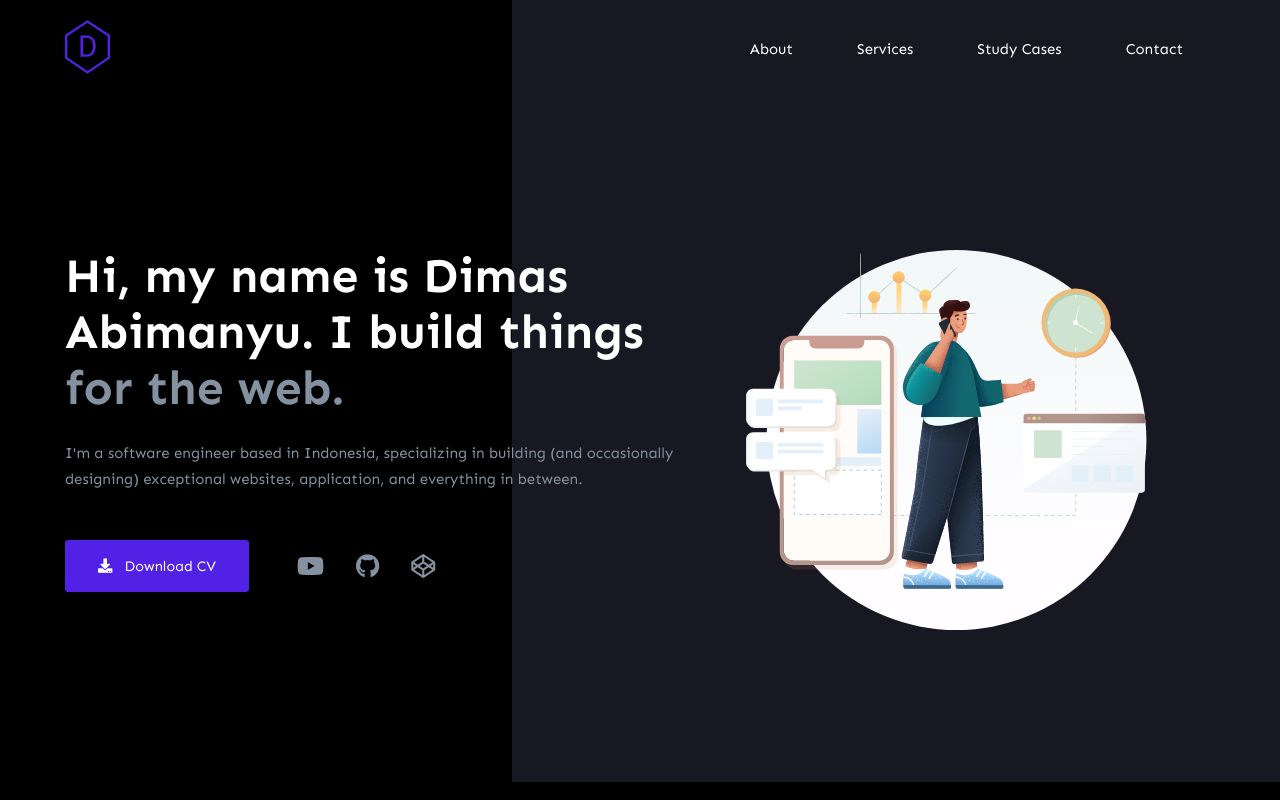
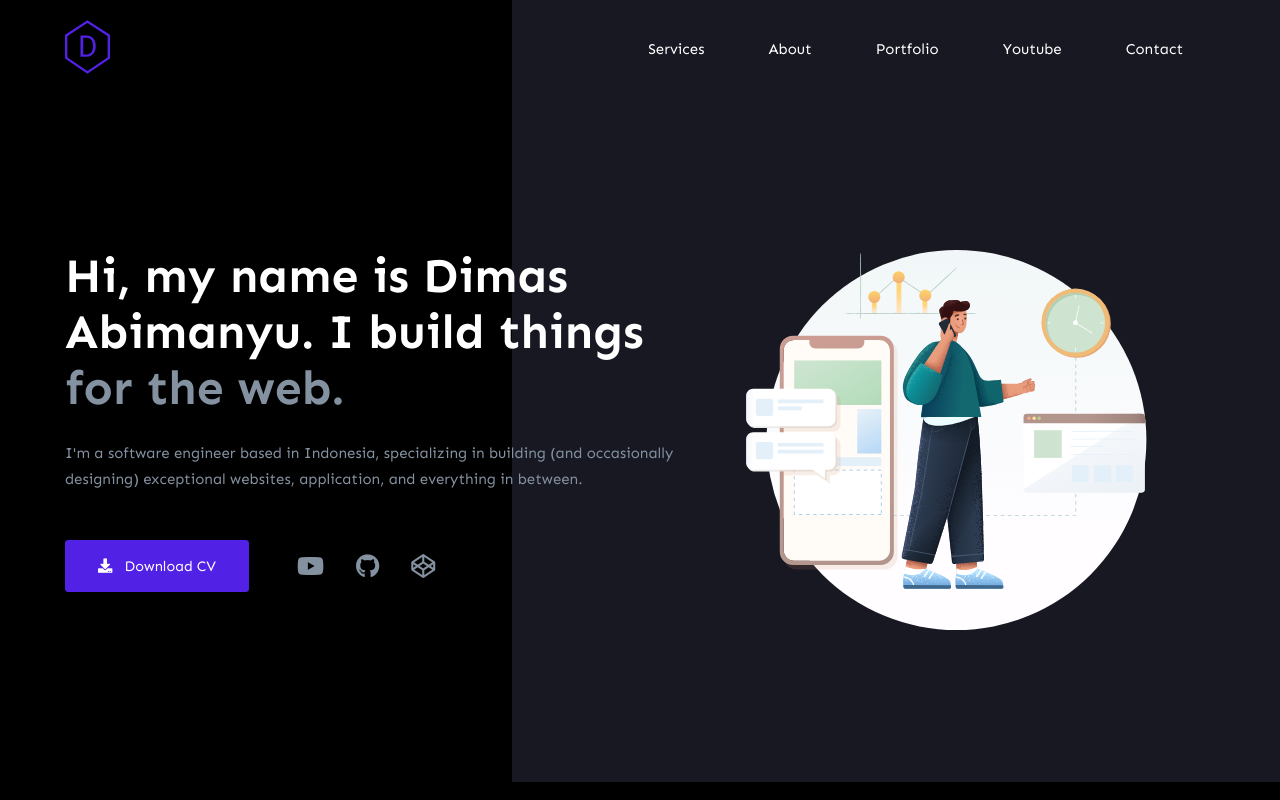
Before and after one commit to dimasabimanyy/react-portfolio, a React (Create React App) app: page / in a window 1280 px wide. Shown: the top 800 px of the page. Built offline with nearby package versions, Linux system fonts and the light colour scheme; a web font is replaced by a local one.

Commit message:
fix aos overflow error on youtube and about section

```diff
--- a/src/App.js
+++ b/src/App.js
@@ -36,11 +36,6 @@ function App() {
         <Loading loading={loadTime} />
       ) : (
         <div className="main-content">
-          {ytModal === true ? (
-            <YoutubeModal closeModal={toggleYtModal} />
-          ) : (
-            <></>
-          )}
           <header>
             <Navigation />
             <Hero />
@@ -50,6 +45,11 @@ function App() {
           <ProjectsContainer />
           <SkillSetContainer />
           <Youtube openModal={toggleYtModal} modal={ytModal} />
+          {ytModal === true ? (
+            <YoutubeModal closeModal={toggleYtModal} />
+          ) : (
+            <></>
+          )}
           <ContactContainer />
           <Footer />
         </div>
--- a/src/components/Header/Navigation.js
+++ b/src/components/Header/Navigation.js
@@ -27,13 +27,6 @@ const Navigation = () => {
             <li
               data-aos="fade-down"
               data-aos-duration="600"
-              data-aos-delay="200"
-            >
-              <a href="#about">About</a>
-            </li>
-            <li
-              data-aos="fade-down"
-              data-aos-duration="600"
               data-aos-delay="300"
             >
               <a href="#services">Services</a>
@@ -41,15 +34,30 @@ const Navigation = () => {
             <li
               data-aos="fade-down"
               data-aos-duration="600"
+              data-aos-delay="200"
+            >
+              <a href="#about">About</a>
+            </li>
+
+            <li
+              data-aos="fade-down"
+              data-aos-duration="600"
               data-aos-delay="400"
             >
-              <a href="#projects">Study Cases</a>
+              <a href="#projects">Portfolio</a>
+            </li>
+            <li
+              data-aos="fade-down"
+              data-aos-duration="600"
+              data-aos-delay="500"
+            >
+              <a href="#youtube">Youtube</a>
             </li>
             <li
               className="nav-contact"
               data-aos="fade-down"
               data-aos-duration="600"
-              data-aos-delay="500"
+              data-aos-delay="600"
             >
               <a href="#contact">Contact</a>
             </li>
--- a/src/style/App.css
+++ b/src/style/App.css
@@ -1150,6 +1150,7 @@ header:after {
 #about {
   background: #fff3e4;
   padding: 9rem 0;
+  overflow-x: hidden;
 }
 
 #about .about {
@@ -1361,6 +1362,7 @@ header:after {
 #youtube {
   background: #fff3e4;
   padding: 4rem 0;
+  overflow-x: hidden;
 }
 
 #youtube .youtube {
--- a/src/style/App.scss
+++ b/src/style/App.scss
@@ -303,6 +303,7 @@ header {
 #about {
   background: #fff3e4;
   padding: 9rem 0;
+  overflow-x: hidden;
   .about {
     display: grid;
     grid-template-columns: 1fr 1fr;
@@ -481,6 +482,7 @@ header {
 #youtube {
   background: #fff3e4;
   padding: 4rem 0;
+  overflow-x: hidden;
   .youtube {
     display: grid;
     // grid-template-columns: repeat(auto-fit, minmax(320px, 1fr));
```
Also changed, not shown: 2 other files (tests, documents, lock files or other folders).
